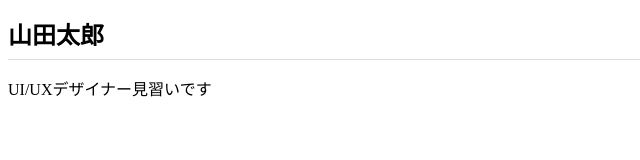
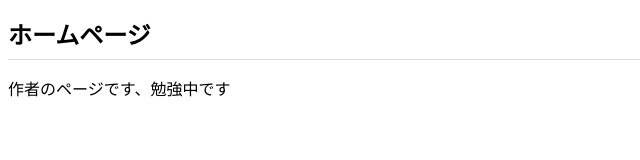
Before and after one commit to ymiya17/y17.github.io, a plain HTML site: page index.html in a window 1280 px wide. Shown: the whole page, without its empty margins (0-640 px from the left). Drawn offline with Linux system fonts and the light colour scheme.

Commit message:
Add files via upload

```diff
--- a/index.html
+++ b/index.html
@@ -2,11 +2,11 @@
 <html lang ="ja">
 <head>
 <meta charset="utf-8">
-<title>山田太郎のポートフォリオサイト</title>
+<title>Mのポートフォリオサイト</title>
 <link rel="stylesheet" href="css/styles.css">
 </head>
 <body>
-<h1>山田太郎</h1>
-<p>UI/UXデザイナー見習いです</p>
+<h1>ホームページ</h1>
+<p>作者のページです、勉強中です</p>
 </body>
 </html>
```
